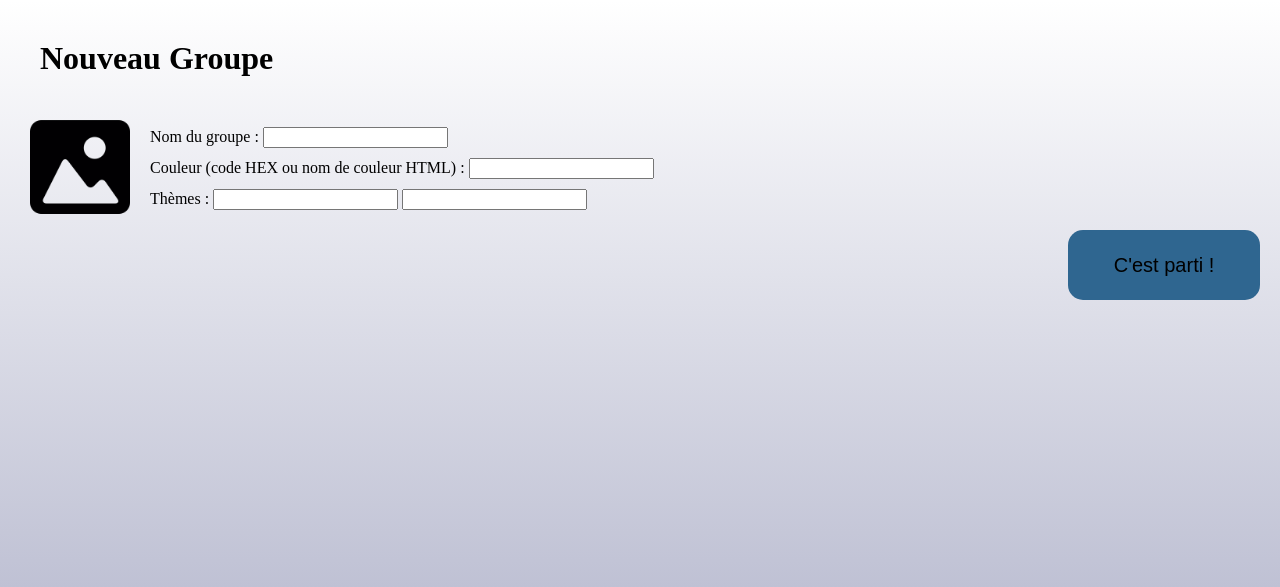
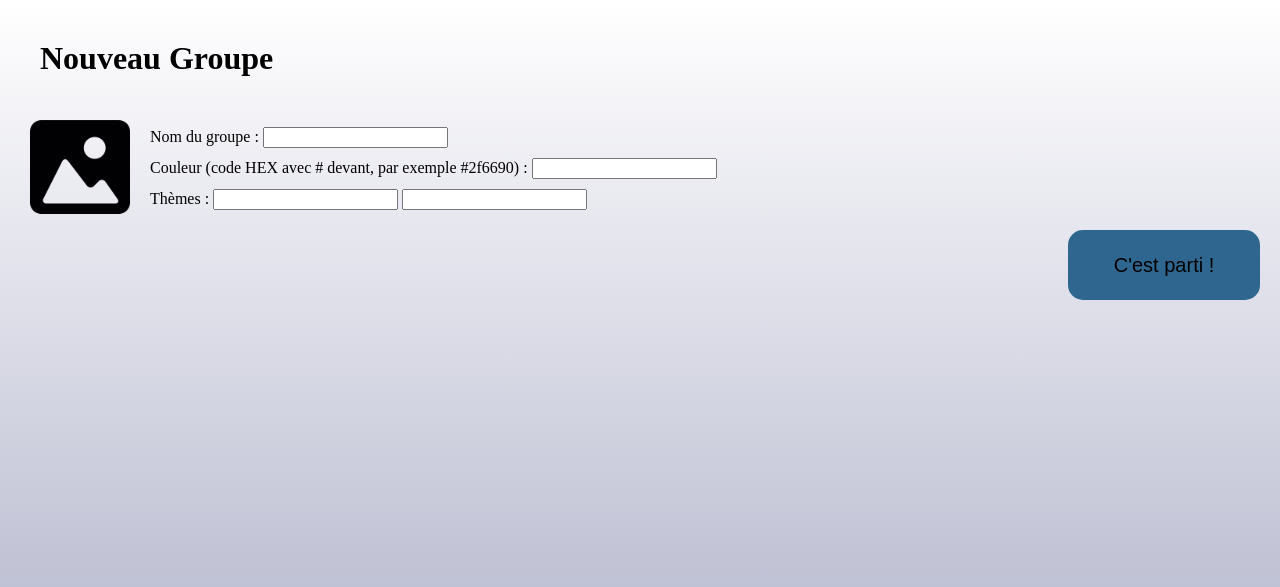
Before and after one commit to trangetdua/D-mocratie, a PHP site: page /vue/creer_groupe.php in a window 1280 px wide. Shown: the part 110-697 px from the top of the page. Run offline with PHP 8.4, Linux system fonts and the light colour scheme; the visitor is signed in with stand-in values (Sample User, id 1).

Commit message:
changement mineurs

```diff
--- a/web/vue/creer_groupe.php
+++ b/web/vue/creer_groupe.php
@@ -12,7 +12,7 @@
 		<input name = "nom" />
 		</label>
 		<br>
-		<label> Couleur (code HEX ou nom de couleur HTML) : </label>
+		<label> Couleur (code HEX avec # devant, par exemple #2f6690) : </label>
 		<input name = "couleur" />
 		</label>
 		<br>
```
